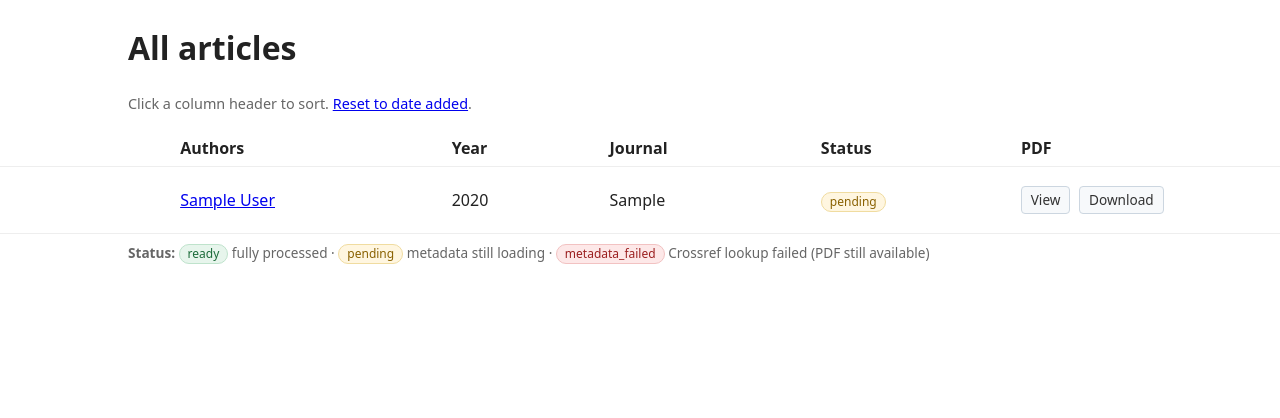
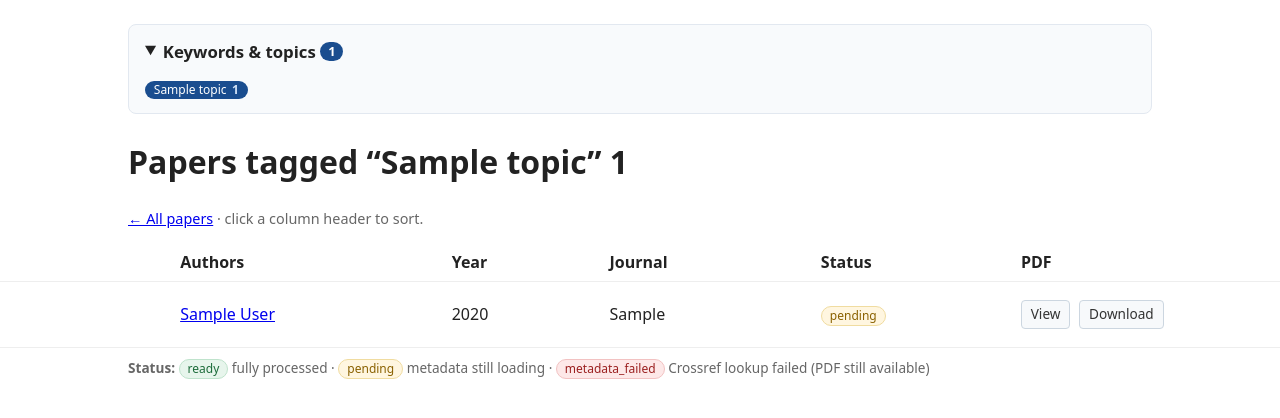
Before and after one commit to MichalSpirzewski/h-index-boost, a FastAPI app: page /?sort=title&order=asc&topic=1 in a window 1280 px wide; the page is wider, and only the part inside the window is pictured. Shown: the part 80-498 px from the top of that part. Run offline with FastAPI, Linux system fonts and the light colour scheme; tables that the repository leaves empty hold one stand-in row (values such as "Sample post").

Commit message:
Add topic filtering to article index and enhance UI for topic display

```diff
--- a/app/main.py
+++ b/app/main.py
@@ -11,7 +11,7 @@ from sqlalchemy.exc import IntegrityError
 from sqlalchemy.orm import Session, selectinload
 
 from app import bibtex, contacts, db, ingest
-from app.models import Article, ArticleAuthor, Author
+from app.models import Article, ArticleAuthor, ArticleTopic, Author, Topic
 
 app = FastAPI(title="RefBase")
 
@@ -233,6 +233,7 @@ def index(
     session: Session = Depends(db.get_db),
     sort: str = "recent",
     order: str = "",
+    topic: int | None = None,
 ):
     if sort not in _SORT_KEYS:
         sort = "recent"
@@ -240,6 +241,8 @@ def index(
     if order not in ("asc", "desc"):
         order = "desc" if sort in ("recent", "year") else "asc"
     descending = order == "desc"
+
+    active_topic = session.get(Topic, topic) if topic is not None else None
 
     query = (
         select(Article)
@@ -249,9 +252,14 @@ def index(
             selectinload(Article.topics),
         )
     )
+    if active_topic is not None:  # filter to papers carrying this keyword/topic
+        query = query.join(ArticleTopic, ArticleTopic.article_id == Article.id).where(
+            ArticleTopic.topic_id == active_topic.id
+        )
     column = _SORT_COLUMNS.get(sort, Article.created_at)
     query = query.order_by(column.desc() if descending else column.asc())
-    articles = list(session.scalars(query.limit(20)))
+    # Show the whole tagged set when filtering; otherwise the recent-additions window.
+    articles = list(session.scalars(query if active_topic is not None else query.limit(20)))
 
     if sort == "author":
         def first_author_surname(article: Article) -> tuple[int, str]:
@@ -285,6 +293,17 @@ def index(
     ncnr_authors = [pair for pair in author_stats if pair[0].id in ncnr_ids]
     other_authors = [pair for pair in author_stats if pair[0].id not in ncnr_ids]
 
+    # Keywords/topics across the library + how many articles carry each.
+    topic_count = func.count(ArticleTopic.article_id)
+    topic_stats = session.execute(
+        select(Topic, topic_count)
+        .join(ArticleTopic, ArticleTopic.topic_id == Topic.id)
+        .join(Article, Article.id == ArticleTopic.article_id)
+        .where(Article.hidden.is_(False))
+        .group_by(Topic.id)
+        .order_by(topic_count.desc(), Topic.name)
+    ).all()
+
     return templates.TemplateResponse(
         request,
         "index.html",
@@ -296,6 +315,8 @@ def index(
             "ncnr_authors": ncnr_authors,
             "other_authors": other_authors,
             "ncnr_label": _NCNR_LABEL,
+            "topic_stats": topic_stats,
+            "active_topic": active_topic,
         },
     )
 
--- a/app/static/style.css
+++ b/app/static/style.css
@@ -63,6 +63,12 @@ button { padding: 0.5rem 1rem; }
   letter-spacing: 0.02em;
 }
 .author-groups > .author-group-title:first-child { margin-top: 0; }
+.topics-panel .chips { margin-top: 0.75rem; }
+.chip-count { color: #1a4d8f; font-weight: 600; margin-left: 0.15rem; }
+.chip-link { text-decoration: none; color: #445; cursor: pointer; }
+.chip-link:hover { background: #dfe7f1; }
+.chip-active { background: #1a4d8f; color: #fff; }
+.chip-active .chip-count { color: #cfe0f5; }
 .authors-panel .count-badge {
   display: inline-block;
   background: #1a4d8f;
--- a/app/templates/index.html
+++ b/app/templates/index.html
@@ -5,7 +5,7 @@
   {%- set active = (sort == key) -%}
   {%- set next_order = "desc" if (active and order == "asc") else "asc" -%}
   <th class="sortable{% if active %} active{% endif %}">
-    <a href="/?sort={{ key }}&order={{ next_order }}">
+    <a href="/?sort={{ key }}&order={{ next_order }}{% if active_topic %}&topic={{ active_topic.id }}{% endif %}">
       {{ label }}<span class="arrow">{% if active %}{{ "▲" if order == "asc" else "▼" }}{% endif %}</span>
     </a>
   </th>
@@ -38,8 +38,26 @@
   </details>
 </section>
 {% endif %}
+{% if topic_stats %}
+<section class="authors-panel topics-panel">
+  <details open>
+    <summary><span class="panel-title">Keywords &amp; topics</span> <span class="count-badge">{{ topic_stats | length }}</span></summary>
+    <div class="chips">
+      {% for topic, count in topic_stats %}
+      <a class="chip chip-link{% if active_topic and active_topic.id == topic.id %} chip-active{% endif %}"
+         href="/?topic={{ topic.id }}" title="{{ count }} article{{ '' if count == 1 else 's' }} tagged “{{ topic.name }}”">{{ topic.name }} <span class="chip-count">{{ count }}</span></a>
+      {% endfor %}
+    </div>
+  </details>
+</section>
+{% endif %}
+{% if active_topic %}
+<h1>Papers tagged “{{ active_topic.name }}” <span class="count-badge">{{ articles | length }}</span></h1>
+<p class="sort"><a href="/">← All papers</a> · click a column header to sort.</p>
+{% else %}
 <h1>{% if sort == "recent" %}Recent additions{% else %}All articles{% endif %}</h1>
 <p class="sort">Click a column header to sort.{% if sort != "recent" %} <a href="/">Reset to date added</a>.{% endif %}</p>
+{% endif %}
 {% if articles %}
 <table class="wide-table">
   <thead>
```
Also changed, not shown: tests/test_pages.py (+37 -0 lines).
